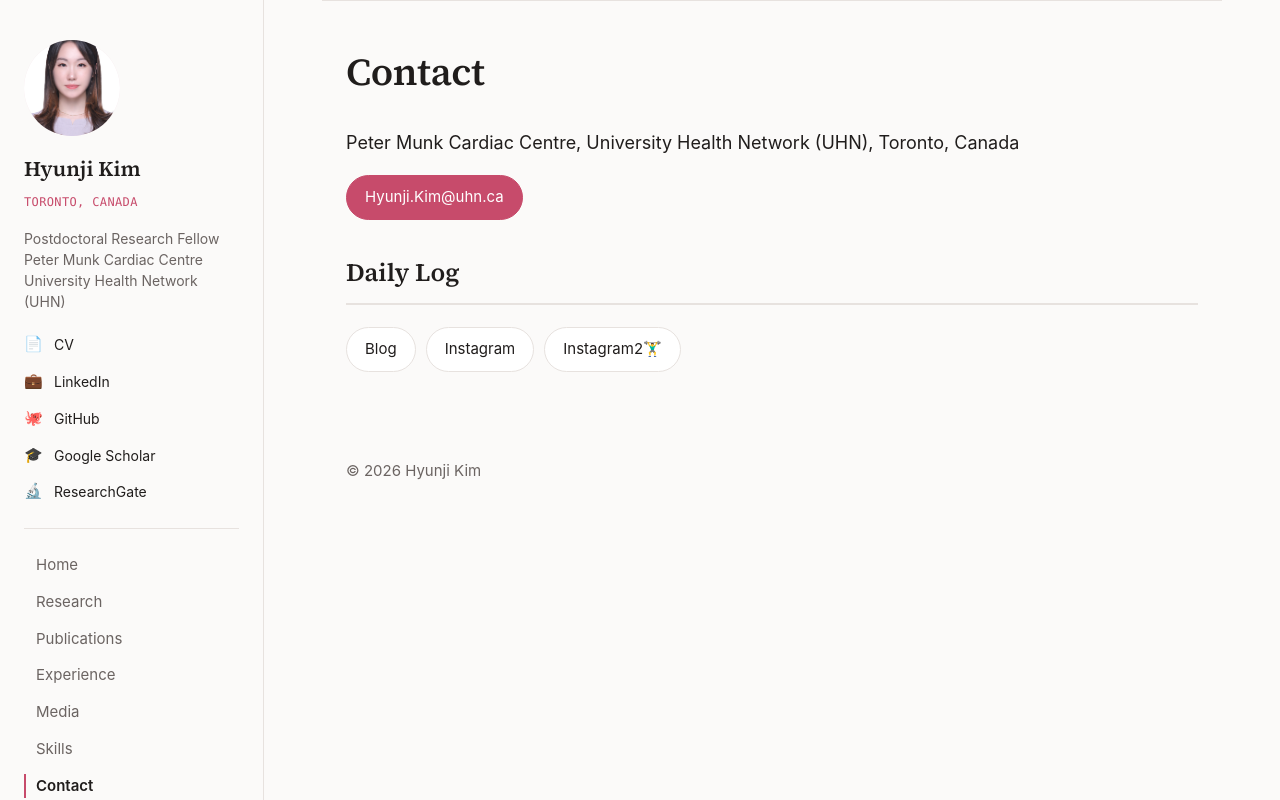
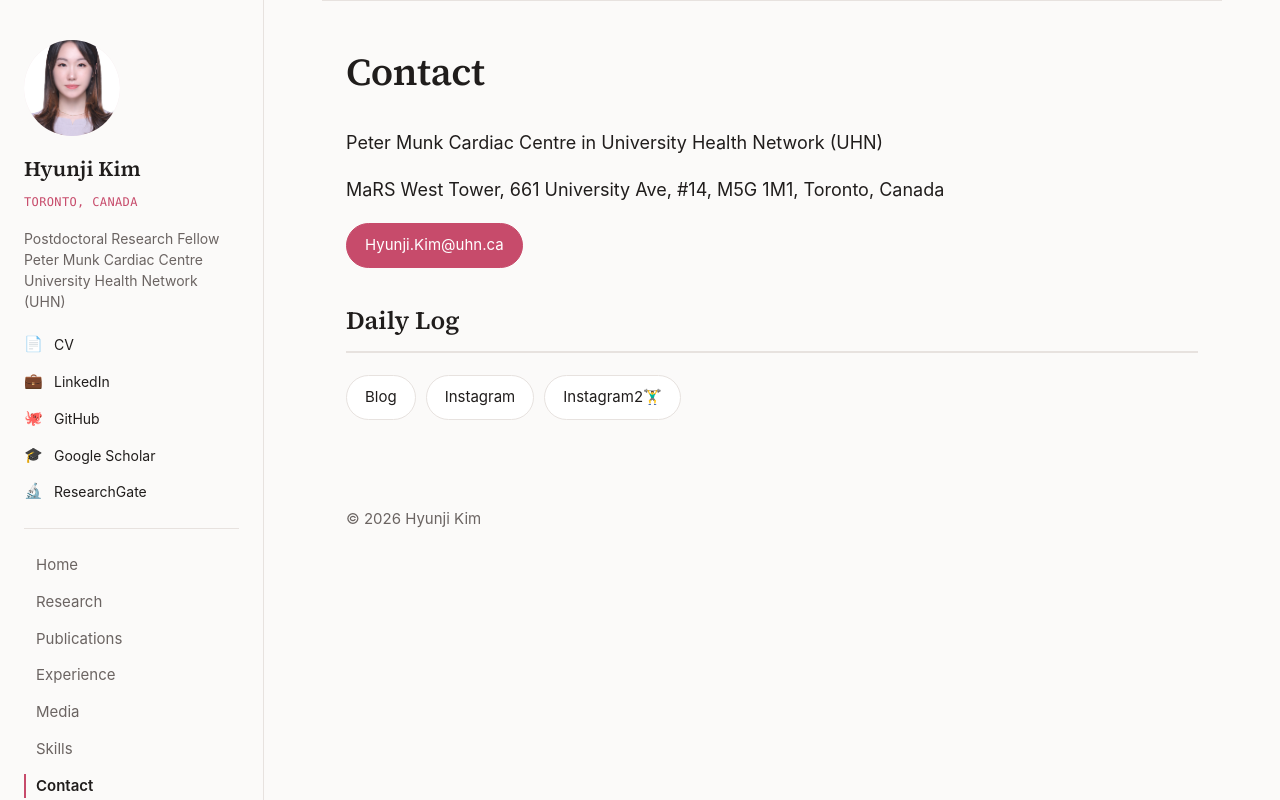
Before and after one commit to HyunjiKimv/hyunjikimv.github.io, a plain HTML site: page contact.html in a window 1280 px wide. Drawn offline with Linux system fonts and the light colour scheme.

Commit message:
Update contact.html

```diff
--- a/contact.html
+++ b/contact.html
@@ -44,7 +44,8 @@
     <main>
   <section class="section wrap">
     <h1 class="page-title">Contact</h1>
-    <p>Peter Munk Cardiac Centre, University Health Network (UHN), Toronto, Canada</p>
+    <p>Peter Munk Cardiac Centre in University Health Network (UHN)</p>
+    <p>MaRS West Tower, 661 University Ave, #14, M5G 1M1, Toronto, Canada</p>
     <p><a class="btn btn-primary" href="mailto:Hyunji.Kim@uhn.ca">Hyunji.Kim@uhn.ca</a></p>
 
     <h3 class="sub">Daily Log</h3>
```
